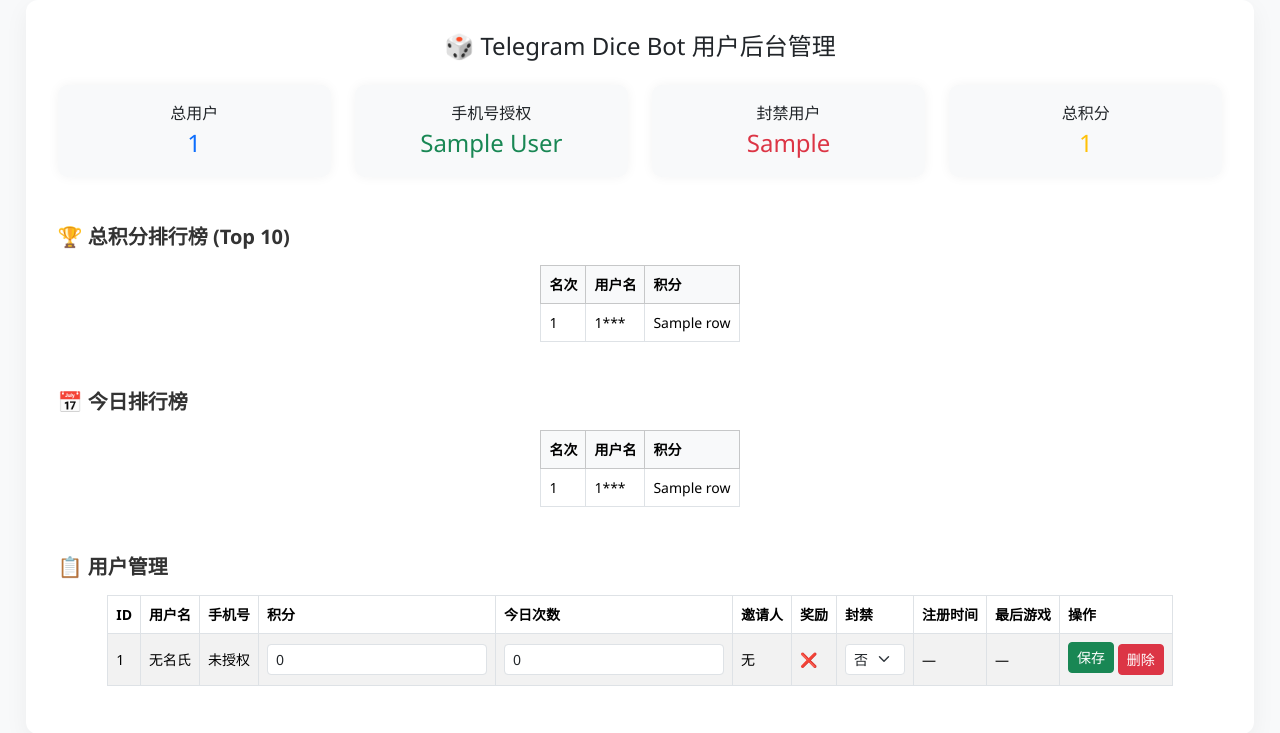
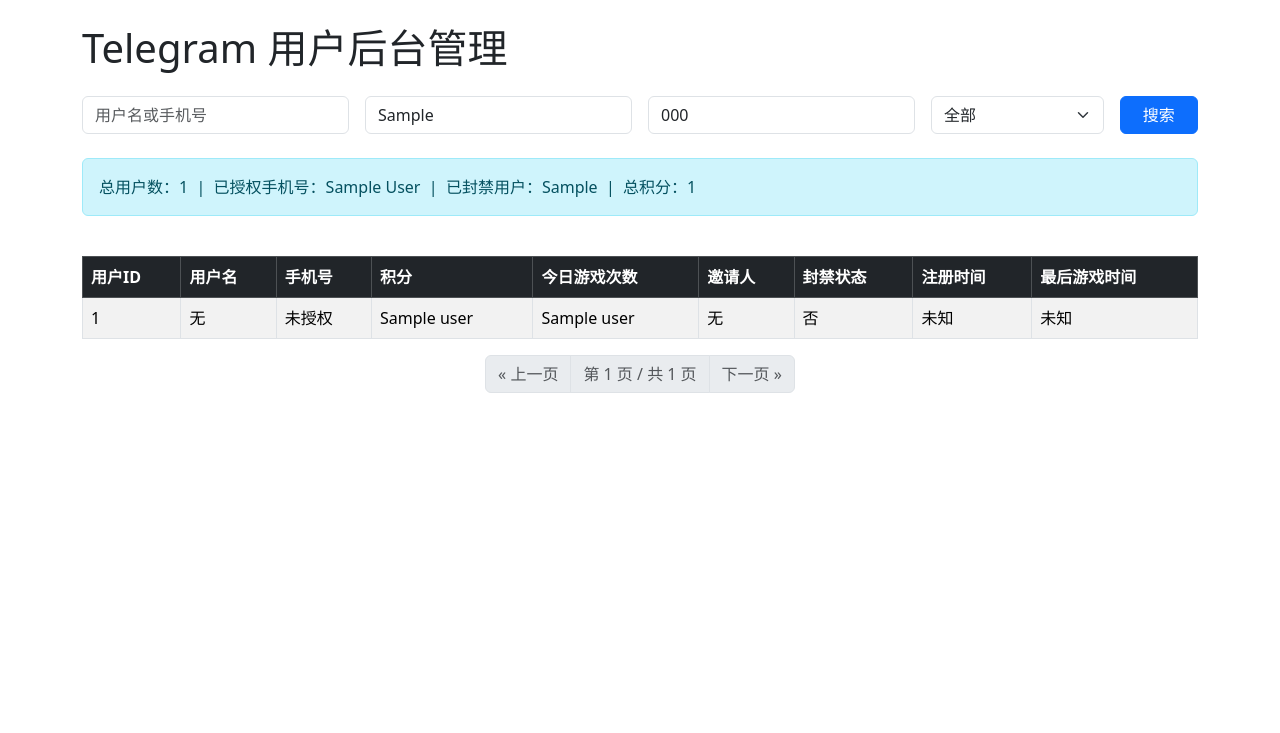
Before and after one commit to Dreamchaser-aus/telegramdashboard, a Flask app: template templates/dashboard.html in a window 1280 px wide. Shown: the top 733 px of the page. Run offline with Flask 3, Linux system fonts and the light colour scheme; the template is opened without the code that fills it: most values are stand-ins (such as "Sample title", 1, 10 or a date in 2020); parts of the project's set-up code (start-up, migrations or seed data) failed here and were passed over; some libraries are stand-ins or nearby versions.

Commit message:
Update dashboard.html

```diff
--- a/templates/dashboard.html
+++ b/templates/dashboard.html
@@ -3,147 +3,105 @@
 <head>
   <meta charset="UTF-8" />
   <meta name="viewport" content="width=device-width, initial-scale=1" />
-  <title>Telegram Dice Bot 用户后台</title>
+  <title>Telegram 用户后台管理</title>
   <link href="https://cdn.jsdelivr.net/npm/bootstrap@5.3.2/dist/css/bootstrap.min.css" rel="stylesheet" />
-  <style>
-    body {
-      background: #f8f9fa;
-      font-family: 'Segoe UI', sans-serif;
-    }
-    .main-container {
-      background: white;
-      border-radius: 12px;
-      box-shadow: 0 8px 24px rgba(0,0,0,0.05);
-      padding: 2rem;
-      max-width: 96%;
-      margin: auto;
-    }
-    .stats-card {
-      border-radius: 10px;
-      box-shadow: 0 0 12px rgba(0,0,0,0.05);
-      padding: 1rem;
-      margin-bottom: 1rem;
-    }
-    .table td, .table th {
-      vertical-align: middle;
-      font-size: 14px;
-    }
-    .section-title {
-      font-weight: bold;
-      margin-top: 2rem;
-      margin-bottom: 1rem;
-      color: #333;
-    }
-  </style>
 </head>
 <body>
-  <div class="main-container">
-    <h4 class="text-center mb-4">🎲 Telegram Dice Bot 用户后台管理</h4>
+<div class="container py-4">
+  <h1 class="mb-4">Telegram 用户后台管理</h1>
 
-    <!-- 统计卡片 -->
-    <div class="row text-center mb-4">
-      <div class="col-md-3"><div class="stats-card bg-light">总用户<br><span class="fs-4 text-primary">{{ stats.total_users }}</span></div></div>
-      <div class="col-md-3"><div class="stats-card bg-light">手机号授权<br><span class="fs-4 text-success">{{ stats.authorized_users }}</span></div></div>
-      <div class="col-md-3"><div class="stats-card bg-light">封禁用户<br><span class="fs-4 text-danger">{{ stats.blocked_users }}</span></div></div>
-      <div class="col-md-3"><div class="stats-card bg-light">总积分<br><span class="fs-4 text-warning">{{ stats.total_points }}</span></div></div>
+  <!-- 搜索筛选表单 -->
+  <form method="get" action="/" class="row g-3 mb-4">
+    <div class="col-md-3">
+      <input type="text" name="keyword" class="form-control" placeholder="用户名或手机号" value="{{ keyword }}">
     </div>
+    <div class="col-md-3">
+      <input type="text" name="invited_by" class="form-control" placeholder="邀请人用户名" value="{{ invited_by_filter }}">
+    </div>
+    <div class="col-md-3">
+      <input type="text" name="phone" class="form-control" placeholder="手机号" value="{{ phone_filter }}">
+    </div>
+    <div class="col-md-2">
+      <select name="authorized" class="form-select">
+        <option value="" {% if is_authorized == "" %}selected{% endif %}>全部</option>
+        <option value="1" {% if is_authorized == "1" %}selected{% endif %}>已授权</option>
+        <option value="0" {% if is_authorized == "0" %}selected{% endif %}>未授权</option>
+      </select>
+    </div>
+    <div class="col-md-1 d-grid">
+      <button type="submit" class="btn btn-primary">搜索</button>
+    </div>
+  </form>
 
-    <!-- 总积分排行榜 -->
-    <h5 class="section-title">🏆 总积分排行榜 (Top 10)</h5>
-    <div class="table-responsive d-flex justify-content-center">
-      <table class="table table-bordered w-auto">
-        <thead class="table-light">
-          <tr><th>名次</th><th>用户名</th><th>积分</th></tr>
-        </thead>
-        <tbody>
-          {% for row in total_rank %}
-          <tr>
-            <td>{{ loop.index }}</td>
-            <td>{{ (row[0][:4] + '***') if row[0] else ((row[1][:4] + '***') if row[1] else '匿名') }}</td>
-            <td>{{ row[2] }}</td>
-          </tr>
-          {% endfor %}
-        </tbody>
-      </table>
-    </div>
-
-    <!-- 今日排行榜 -->
-    <h5 class="section-title">📅 今日排行榜</h5>
-    <div class="table-responsive d-flex justify-content-center">
-      <table class="table table-bordered w-auto">
-        <thead class="table-light">
-          <tr><th>名次</th><th>用户名</th><th>积分</th></tr>
-        </thead>
-        <tbody>
-          {% for row in today_rank %}
-          <tr>
-            <td>{{ loop.index }}</td>
-            <td>{{ (row[0][:4] + '***') if row[0] else ((row[1][:4] + '***') if row[1] else '匿名') }}</td>
-            <td>{{ row[2] }}</td>
-          </tr>
-          {% endfor %}
-        </tbody>
-      </table>
-    </div>
-
-    <!-- 用户数据管理表 -->
-    <h5 class="section-title">📋 用户管理</h5>
-    <div class="table-responsive d-flex justify-content-center">
-      <table id="userTable" class="table table-striped table-bordered align-middle w-auto">
-        <thead>
-          <tr>
-            <th>ID</th><th>用户名</th><th>手机号</th><th>积分</th><th>今日次数</th>
-            <th>邀请人</th><th>奖励</th><th>封禁</th><th>注册时间</th><th>最后游戏</th><th>操作</th>
-          </tr>
-        </thead>
-        <tbody>
-          {% for u in users %}
-          <tr class="{{ 'table-danger' if u[11] == 1 else '' }}">
-            <td>{{ u[0] }}</td>
-            <td>{{ u[3] or u[1] or u[2] or '无名氏' }}</td>
-            <td>{{ u[4] if u[4] else '未授权' }}</td>
-            <td><input type="number" class="form-control form-control-sm" value="{{ u[5] or 0 }}" id="points-{{ u[0] }}"></td>
-            <td><input type="number" class="form-control form-control-sm" value="{{ u[6] or 0 }}" id="plays-{{ u[0] }}"></td>
-            <td>{{ u[12] or '无' }}</td>
-            <td>{{ '✅' if u[10] else '❌' }}</td>
-            <td>
-              <select id="block-{{ u[0] }}" class="form-select form-select-sm">
-                <option value="0" {% if not u[11] %}selected{% endif %}>否</option>
-                <option value="1" {% if u[11] %}selected{% endif %}>是</option>
-              </select>
-            </td>
-            <td>{{ u[7][:19].replace('T',' ') if u[7] else '—' }}</td>
-            <td>{{ u[8][:19].replace('T',' ') if u[8] else '—' }}</td>
-            <td>
-              <button class="btn btn-sm btn-success mb-1" onclick="updateUser('{{ u[0] }}')">保存</button>
-              <button class="btn btn-sm btn-danger" onclick="deleteUser('{{ u[0] }}')">删除</button>
-            </td>
-          </tr>
-          {% endfor %}
-        </tbody>
-      </table>
+  <!-- 统计信息 -->
+  <div class="row mb-4">
+    <div class="col">
+      <div class="alert alert-info">
+        总用户数：{{ stats.total_users }} &nbsp;|&nbsp;
+        已授权手机号：{{ stats.authorized_users }} &nbsp;|&nbsp;
+        已封禁用户：{{ stats.blocked_users }} &nbsp;|&nbsp;
+        总积分：{{ stats.total_points }}
+      </div>
     </div>
   </div>
 
-<script src="https://cdn.jsdelivr.net/npm/jquery@3.7.1/dist/jquery.min.js"></script>
+  <!-- 用户列表表格 -->
+  <table class="table table-striped table-bordered align-middle">
+    <thead class="table-dark">
+      <tr>
+        <th>用户ID</th>
+        <th>用户名</th>
+        <th>手机号</th>
+        <th>积分</th>
+        <th>今日游戏次数</th>
+        <th>邀请人</th>
+        <th>封禁状态</th>
+        <th>注册时间</th>
+        <th>最后游戏时间</th>
+      </tr>
+    </thead>
+    <tbody>
+      {% for user in users %}
+      <tr>
+        <td>{{ user[0] }}</td>
+        <td>
+          {{ user[3] or "无" }}
+          {% if user[1] or user[2] %}
+            <br /><small>{{ user[1] or "" }} {{ user[2] or "" }}</small>
+          {% endif %}
+        </td>
+        <td>{{ user[4] or "未授权" }}</td>
+        <td>{{ user[5] }}</td>
+        <td>{{ user[6] }}</td>
+        <td>{{ user[10] or "无" }}</td>
+        <td>{{ user[11] or "否" }}</td>
+        <td>{{ user[7] or "未知" }}</td>
+        <td>{{ user[8] or "未知" }}</td>
+      </tr>
+      {% else %}
+      <tr><td colspan="9" class="text-center">无符合条件的用户数据</td></tr>
+      {% endfor %}
+    </tbody>
+  </table>
+
+  <!-- 分页控件 -->
+  <nav aria-label="分页导航">
+    <ul class="pagination justify-content-center">
+      <li class="page-item {% if stats.page <= 1 %}disabled{% endif %}">
+        <a class="page-link" href="?page={{ stats.page -1 }}&keyword={{ keyword }}&invited_by={{ invited_by_filter }}&phone={{ phone_filter }}&authorized={{ is_authorized }}" aria-label="上一页">
+          &laquo; 上一页
+        </a>
+      </li>
+      <li class="page-item disabled"><a class="page-link" href="#">第 {{ stats.page }} 页 / 共 {{ stats.total_pages }} 页</a></li>
+      <li class="page-item {% if stats.page >= stats.total_pages %}disabled{% endif %}">
+        <a class="page-link" href="?page={{ stats.page +1 }}&keyword={{ keyword }}&invited_by={{ invited_by_filter }}&phone={{ phone_filter }}&authorized={{ is_authorized }}" aria-label="下一页">
+          下一页 &raquo;
+        </a>
+      </li>
+    </ul>
+  </nav>
+
+</div>
 <script src="https://cdn.jsdelivr.net/npm/bootstrap@5.3.2/dist/js/bootstrap.bundle.min.js"></script>
-<script>
-  function updateUser(id) {
-    const points = document.getElementById('points-' + id).value;
-    const plays = document.getElementById('plays-' + id).value;
-    const block = document.getElementById('block-' + id).value;
-    $.post('/update_user', {
-      user_id: id,
-      points: points,
-      plays: plays,
-      is_blocked: block
-    }, () => window.location.reload());
-  }
-  function deleteUser(id) {
-    if(confirm('确认要删除该用户？')){
-      $.post('/delete_user', { user_id: id }, () => window.location.reload());
-    }
-  }
-</script>
 </body>
 </html>
```
